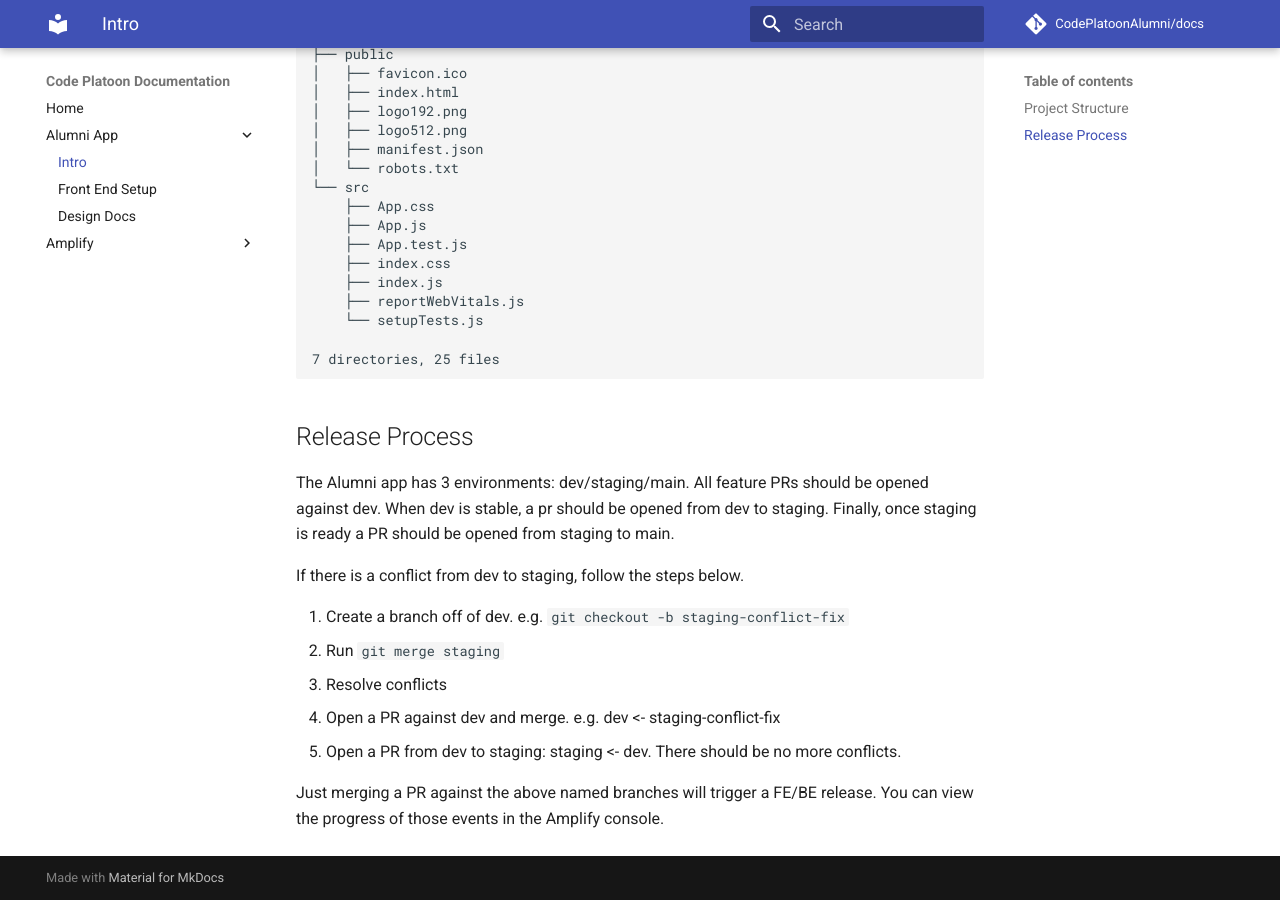
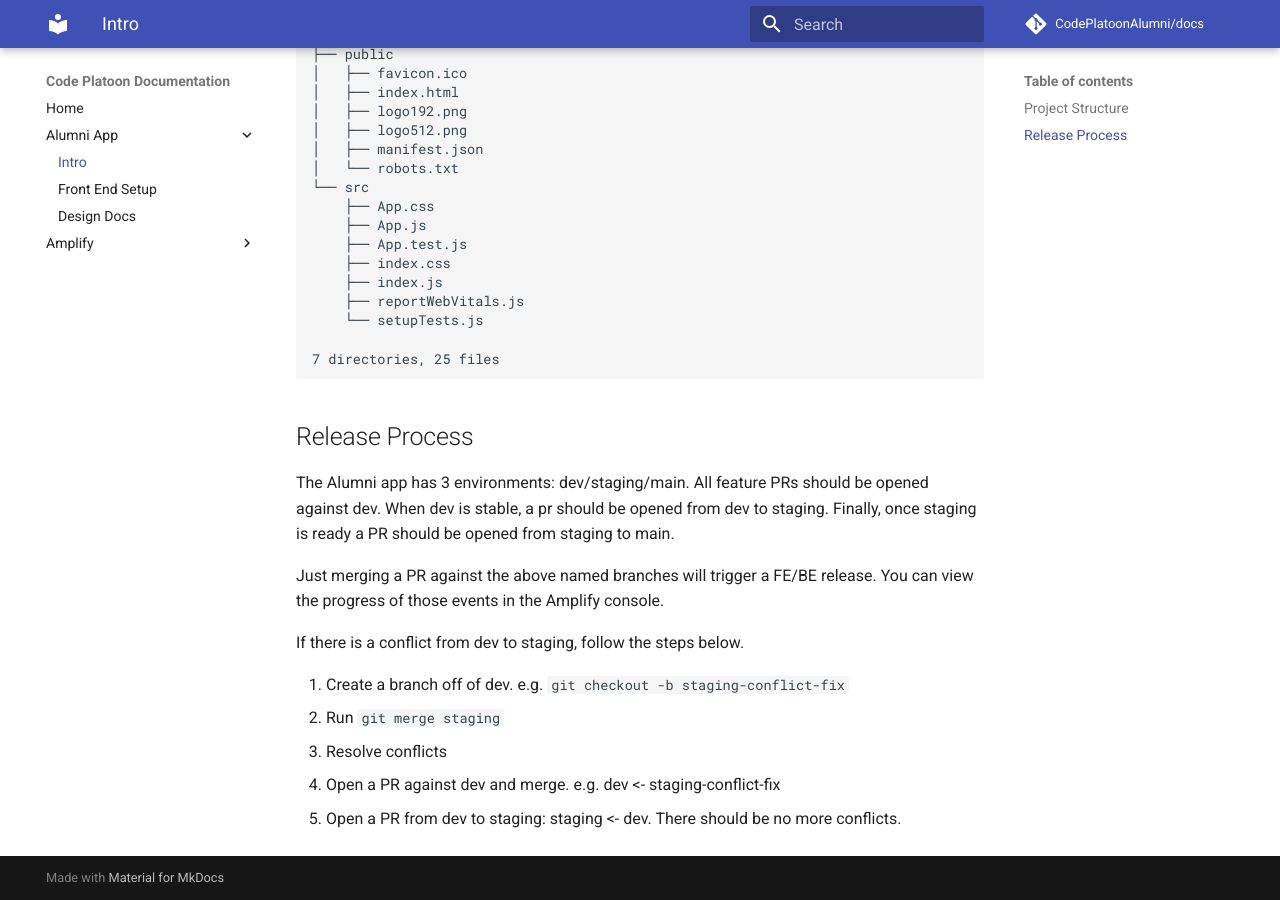
Before and after one commit to CodePlatoonAlumni/docs, an MkDocs documentation site: the page built from docs/alumni_app/index.md, in a window 1280 px wide and 900 px high, scrolled down 735 px. Built offline with MkDocs 1.6.1 and Material for MkDocs 9.7.7, drawn with Linux system fonts in a browser that asks for light colours; comment, search, counter and statistics services are not loaded; part of the change alters nothing that is shown.

```diff
--- a/docs/alumni_app/index.md
+++ b/docs/alumni_app/index.md
@@ -52,6 +52,8 @@ You can find the project source code [here](https://github.com/CodePlatoonAlumni
 
 The Alumni app has 3 environments: dev/staging/main. All feature PRs should be opened against dev. When dev is stable, a pr should be opened from dev to staging. Finally, once staging is ready a PR should be opened from staging to main.
 
+Just merging a PR against the above named branches will trigger a FE/BE release. You can view the progress of those events in the Amplify console.
+
 If there is a conflict from dev to staging, follow the steps below.
 
 1. Create a branch off of dev. e.g. `git checkout -b staging-conflict-fix`
@@ -59,5 +61,3 @@ If there is a conflict from dev to staging, follow the steps below.
 3. Resolve conflicts
 4. Open a PR against dev and merge. e.g. dev <- staging-conflict-fix
 5. Open a PR from dev to staging: staging <- dev. There should be no more conflicts.
-
-Just merging a PR against the above named branches will trigger a FE/BE release. You can view the progress of those events in the Amplify console.
```
